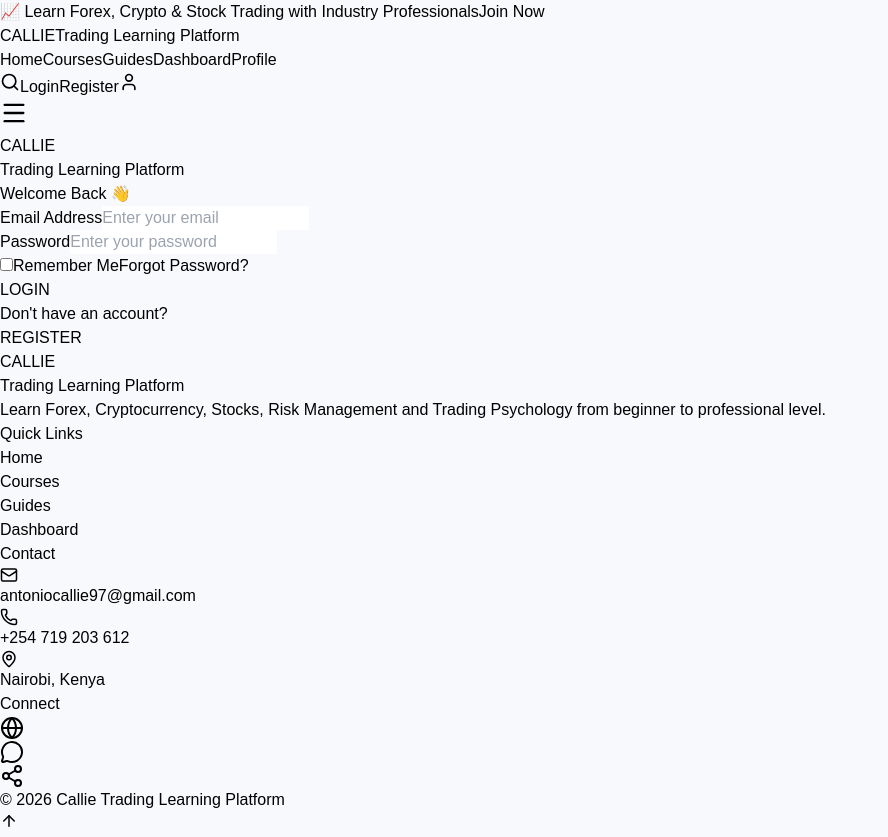
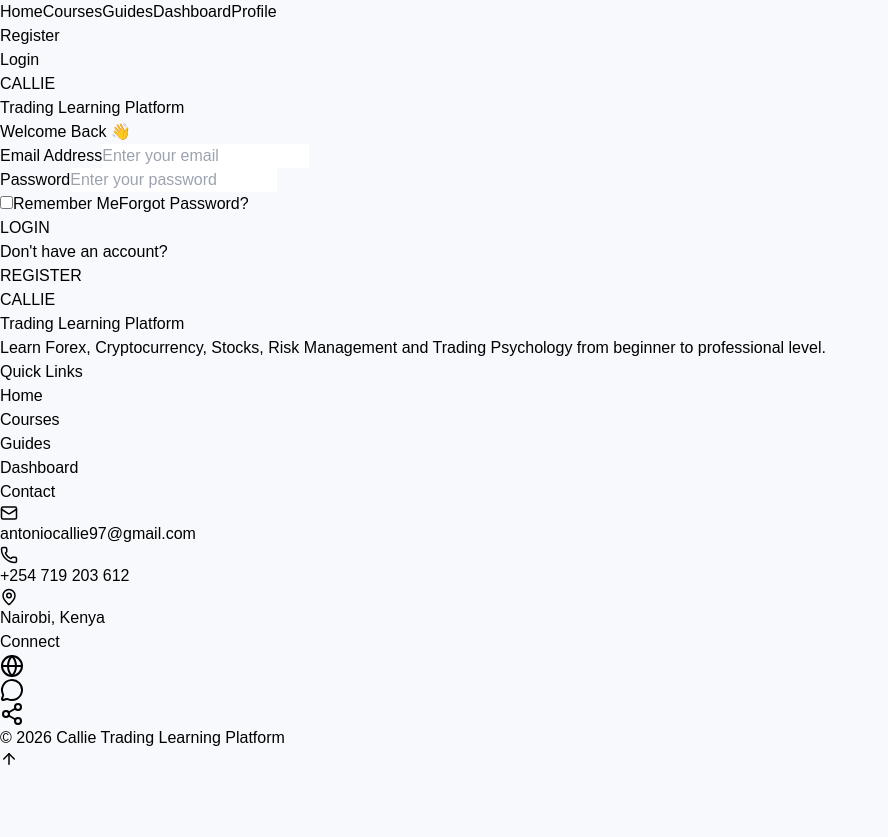
Before and after one commit to antoniocallie97-web/Callie_Trading_Learning_And_Course_Management_Platform, a React (Vite) app in the folder frontend/: page /login in a window 1280 px wide. Shown: the whole page, without its empty margins (0-888 px from the left). After the commit the page ends 800 px from the top, so only its background shows below. Built offline with nearby package versions, Linux system fonts and the light colour scheme.

Commit message:
ccomponents

```diff
--- a/frontend/src/components/Navbar.jsx
+++ b/frontend/src/components/Navbar.jsx
@@ -1,179 +1,200 @@
-import { useState } from "react";
-import { Link, NavLink } from "react-router-dom";
-import { Menu, X, Search, User } from "lucide-react";
+import { Link } from "react-router-dom";
 
-function Navbar() {
-  const [isOpen, setIsOpen] = useState(false);
+export default function Navbar() {
+  return (
+    <nav
+      className="
+        w-full
+        bg-white
+        shadow-lg
+        py-6
+        px-10
+        flex
+        items-center
+        justify-between
+      "
+    >
 
-  const navItem = ({ isActive }) =>
-    `px-4 py-2 rounded-lg font-medium transition duration-300 ${
-      isActive
-        ? "bg-blue-700 text-white"
-        : "text-gray-700 hover:bg-blue-100 hover:text-blue-700"
-    }`;
+      {/* Main Navigation */}
+      <div
+        className="
+          flex
+          flex-1
+          justify-around
+          items-center
+          max-w-5xl
+        "
+      >
 
-  return (
-    <>
-      {/* Announcement Bar */}
-      <div className="bg-blue-900 text-white">
-        <div className="max-w-7xl mx-auto px-6 py-2 flex justify-between items-center text-sm">
-          <span>📈 Learn Forex, Crypto & Stock Trading with Industry Professionals</span>
+        <Link
+          to="/"
+          className="
+            text-lg
+            font-bold
+            uppercase
+            tracking-wide
+            text-blue-900
+            hover:text-yellow-500
+            hover:scale-110
+            transition
+            duration-300
+          "
+        >
+          Home
+        </Link>
+
+
+        <Link
+          to="/courses"
+          className="
+            text-lg
+            font-bold
+            uppercase
+            tracking-wide
+            text-blue-900
+            hover:text-yellow-500
+            hover:scale-110
+            transition
+            duration-300
+          "
+        >
+          Courses
+        </Link>
+
+
+        <Link
+          to="/guides"
+          className="
+            text-lg
+            font-bold
+            uppercase
+            tracking-wide
+            text-blue-900
+            hover:text-yellow-500
+            hover:scale-110
+            transition
+            duration-300
+          "
+        >
+          Guides
+        </Link>
+
+
+        <Link
+          to="/dashboard"
+          className="
+            text-lg
+            font-bold
+            uppercase
+            tracking-wide
+            text-blue-900
+            hover:text-yellow-500
+            hover:scale-110
+            transition
+            duration-300
+          "
+        >
+          Dashboard
+        </Link>
+
+
+        <Link
+          to="/profile"
+          className="
+            text-lg
+            font-bold
+            uppercase
+            tracking-wide
+            text-blue-900
+            hover:text-yellow-500
+            hover:scale-110
+            transition
+            duration-300
+          "
+        >
+          Profile
+        </Link>
+
+      </div>
+
+
+
+      {/* Register and Login Buttons */}
+
+      <div
+        className="
+          flex
+          items-center
+          gap-8
+        "
+      >
+
+        {/* Register */}
+        <div
+          className="
+            border-2
+            border-yellow-500
+            rounded-xl
+            px-7
+            py-3
+            bg-gradient-to-r
+            from-yellow-400
+            to-yellow-600
+            shadow-lg
+            hover:scale-110
+            transition
+          "
+        >
 
           <Link
             to="/register"
-            className="bg-yellow-400 hover:bg-yellow-500 text-blue-900 px-4 py-1 rounded-full font-semibold transition"
+            className="
+              text-white
+              text-lg
+              font-bold
+              uppercase
+            "
           >
-            Join Now
+            Register
           </Link>
+
         </div>
+
+
+
+        {/* Login */}
+        <div
+          className="
+            border-2
+            border-blue-700
+            rounded-xl
+            px-7
+            py-3
+            bg-blue-700
+            shadow-lg
+            hover:scale-110
+            transition
+          "
+        >
+
+          <Link
+            to="/login"
+            className="
+              text-white
+              text-lg
+              font-bold
+              uppercase
+            "
+          >
+            Login
+          </Link>
+
+        </div>
+
+
       </div>
 
-      {/* Navigation */}
-      <nav className="sticky top-0 z-50 bg-white shadow-lg">
-        <div className="max-w-7xl mx-auto px-6">
-          <div className="flex items-center justify-between h-20">
 
-            {/* Logo */}
-            <Link to="/" className="flex flex-col">
-              <span className="text-3xl font-extrabold tracking-wider text-blue-900">
-                CALLIE
-              </span>
-
-              <span className="text-xs uppercase tracking-[4px] text-gray-500">
-                Trading Learning Platform
-              </span>
-            </Link>
-
-            {/* Desktop Navigation */}
-            <div className="hidden lg:flex items-center space-x-3">
-
-              <NavLink to="/" className={navItem}>
-                Home
-              </NavLink>
-
-              <NavLink to="/courses" className={navItem}>
-                Courses
-              </NavLink>
-
-              <NavLink to="/guides" className={navItem}>
-                Guides
-              </NavLink>
-
-              <NavLink to="/dashboard" className={navItem}>
-                Dashboard
-              </NavLink>
-
-              <NavLink to="/profile" className={navItem}>
-                Profile
-              </NavLink>
-
-            </div>
-
-            {/* Right Side */}
-            <div className="hidden lg:flex items-center gap-3">
-
-              <button className="p-2 rounded-full hover:bg-gray-100">
-                <Search size={20} />
-              </button>
-
-              <Link
-                to="/login"
-                className="px-5 py-2 border border-blue-700 text-blue-700 rounded-lg hover:bg-blue-700 hover:text-white transition"
-              >
-                Login
-              </Link>
-
-              <Link
-                to="/register"
-                className="px-5 py-2 bg-blue-700 text-white rounded-lg hover:bg-blue-800 transition"
-              >
-                Register
-              </Link>
-
-              <button className="p-2 rounded-full bg-blue-100 text-blue-700">
-                <User size={20} />
-              </button>
-
-            </div>
-
-            {/* Mobile Button */}
-            <button
-              className="lg:hidden"
-              onClick={() => setIsOpen(!isOpen)}
-            >
-              {isOpen ? <X size={28} /> : <Menu size={28} />}
-            </button>
-
-          </div>
-        </div>
-
-        {/* Mobile Menu */}
-        {isOpen && (
-          <div className="lg:hidden border-t bg-white shadow-md">
-            <div className="flex flex-col px-6 py-5 space-y-3">
-
-              <NavLink
-                to="/"
-                className={navItem}
-                onClick={() => setIsOpen(false)}
-              >
-                Home
-              </NavLink>
-
-              <NavLink
-                to="/courses"
-                className={navItem}
-                onClick={() => setIsOpen(false)}
-              >
-                Courses
-              </NavLink>
-
-              <NavLink
-                to="/guides"
-                className={navItem}
-                onClick={() => setIsOpen(false)}
-              >
-                Guides
-              </NavLink>
-
-              <NavLink
-                to="/dashboard"
-                className={navItem}
-                onClick={() => setIsOpen(false)}
-              >
-                Dashboard
-              </NavLink>
-
-              <NavLink
-                to="/profile"
-                className={navItem}
-                onClick={() => setIsOpen(false)}
-              >
-                Profile
-              </NavLink>
-
-              <Link
-                to="/login"
-                className="w-full text-center py-3 border border-blue-700 rounded-lg text-blue-700 hover:bg-blue-700 hover:text-white transition"
-                onClick={() => setIsOpen(false)}
-              >
-                Login
-              </Link>
-
-              <Link
-                to="/register"
-                className="w-full text-center py-3 bg-blue-700 text-white rounded-lg hover:bg-blue-800 transition"
-                onClick={() => setIsOpen(false)}
-              >
-                Register
-              </Link>
-
-            </div>
-          </div>
-        )}
-      </nav>
-    </>
+    </nav>
   );
 }
-
-export default Navbar;
```
Also changed, not shown: frontend/src/components/Logo.jsx (added, +62 -0 lines), frontend/src/components/NavigationMenu.jsx (+40 -133 lines).
